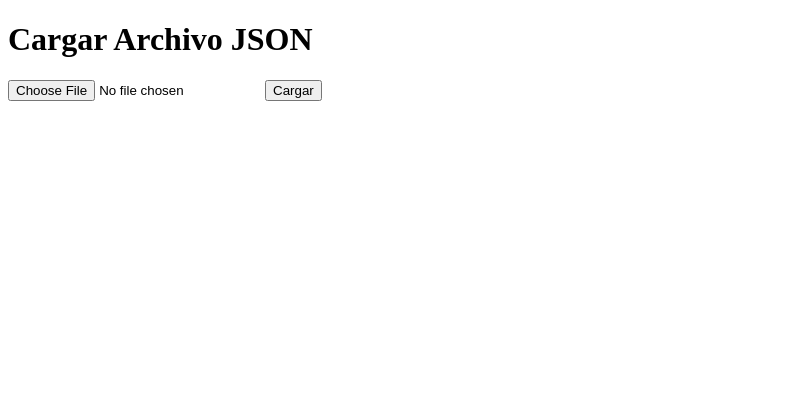
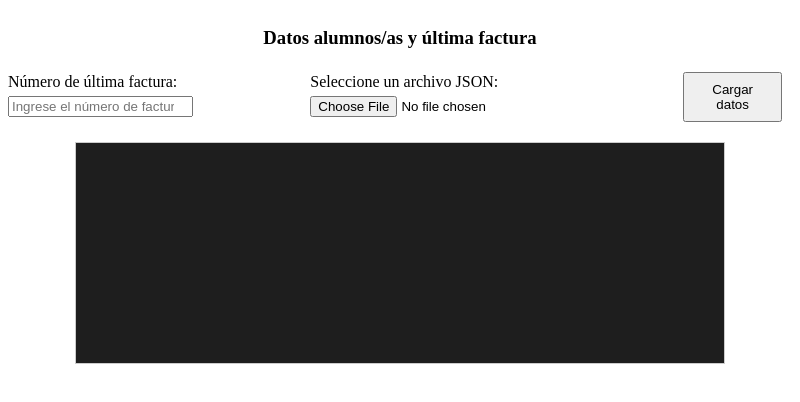
Before and after one commit to GimenaMotto/interfaz, an Electron app: page index.html in a window 800 px wide. Drawn offline with Linux system fonts and the light colour scheme.

Commit message:
add lastNumber + graphic console

```diff
--- a/index.html
+++ b/index.html
@@ -2,29 +2,104 @@
 <html>
 <head>
   <meta charset="UTF-8">
-  <title>Oposiciones Arquitectos Madrid Facturación </title>
+  <title>Oposiciones Arquitectos Madrid Facturación</title>
+  <style>
+    /* Estilos para simular la consola */
+    #console {
+      background-color: #1E1E1E;
+      color: #FFFFFF;
+      font-family: monospace;
+      padding: 10px;
+      border: 1px solid #CCCCCC;
+      width: 80%;
+      height: 200px;
+      overflow-y: auto;
+      margin-top: 20px; /* Agrega espacio arriba de la consola */
+    }
+
+    /* Estilos para el contenedor principal */
+    #container {
+      display: flex;
+      flex-direction: column;
+      align-items: center;
+    }
+
+    /* Estilos para los elementos del formulario */
+    label {
+      margin-top: 10px; /* Agrega espacio arriba de cada label */
+    }
+
+    input[type="number"],
+    input[type="file"],
+    button {
+      margin-top: 5px; /* Agrega espacio arriba de los input y el botón */
+    }
+
+    button {
+      padding: 8px 20px; /* Aumenta el tamaño del botón */
+    }
+
+    /* Estilos para colocar elementos uno al lado del otro */
+    .flex-container {
+      display: flex;
+      align-items: center;
+    }
+
+    .flex-item {
+      margin-right: 10px; /* Agrega espacio entre elementos */
+    }
+  </style>
 </head>
 <body>
-  <h1>Cargar Archivo JSON</h1>
-  <input type="file" id="jsonFileInput">
-  <button onclick="loadJSON()">Cargar</button>
+  <div id="container">
+    <h3>Datos alumnos/as y última factura</h3>
+    <div class="flex-container">
+      <div class="flex-item">
+        <label for="lastNumberInput">Número de última factura:</label>
+        <input type="number" id="lastNumberInput" placeholder="Ingrese el número de factura">
+      </div>
+      <div class="flex-item">
+        <label for="jsonFileInput">Seleccione un archivo JSON:</label>
+        <input type="file" id="jsonFileInput">
+      </div>
+      <div class="flex-item">
+        <button onclick="loadData()">Cargar datos</button>
+      </div>
+    </div>
+
+    <!-- Elemento para simular la consola -->
+    <div id="console"></div>
+  </div>
 
   <script>
-    // Función para cargar el archivo JSON
-    function loadJSON() {
+    // Función para cargar el archivo JSON y el número de la última factura
+    function loadData() {
       const fileInput = document.getElementById('jsonFileInput');
       const file = fileInput.files[0];
+      const lastNumberInput = document.getElementById('lastNumberInput').value;
 
-      if (file) {
+      if (file && lastNumberInput !== '') {
         const reader = new FileReader();
 
         reader.onload = function(event) {
           const jsonContent = event.target.result;
-          // Envía el contenido JSON al proceso principal (main.js)
-          window.ipcRenderer.send('load-json-file', jsonContent);
+          const data = {
+            jsonContent: jsonContent,
+            lastNumberInput: lastNumberInput
+          };
+
+          // Envía el contenido JSON y el número de factura al proceso principal (main.js)
+          window.ipcRenderer.send('load-data', data);
+
+          // Mostrar el resultado en la consola personalizada
+          const consoleElement = document.getElementById('console');
+          const message = `Número de la última factura: ${lastNumberInput}\nDatos del JSON: ${jsonContent}`;
+          consoleElement.innerText = message;
         }
 
         reader.readAsText(file);
+      } else {
+        console.error('Error: Por favor, seleccione un archivo JSON y escriba el número de la última factura.');
       }
     }
   </script>
```
Also changed, not shown: main.js (+19 -8 lines).
